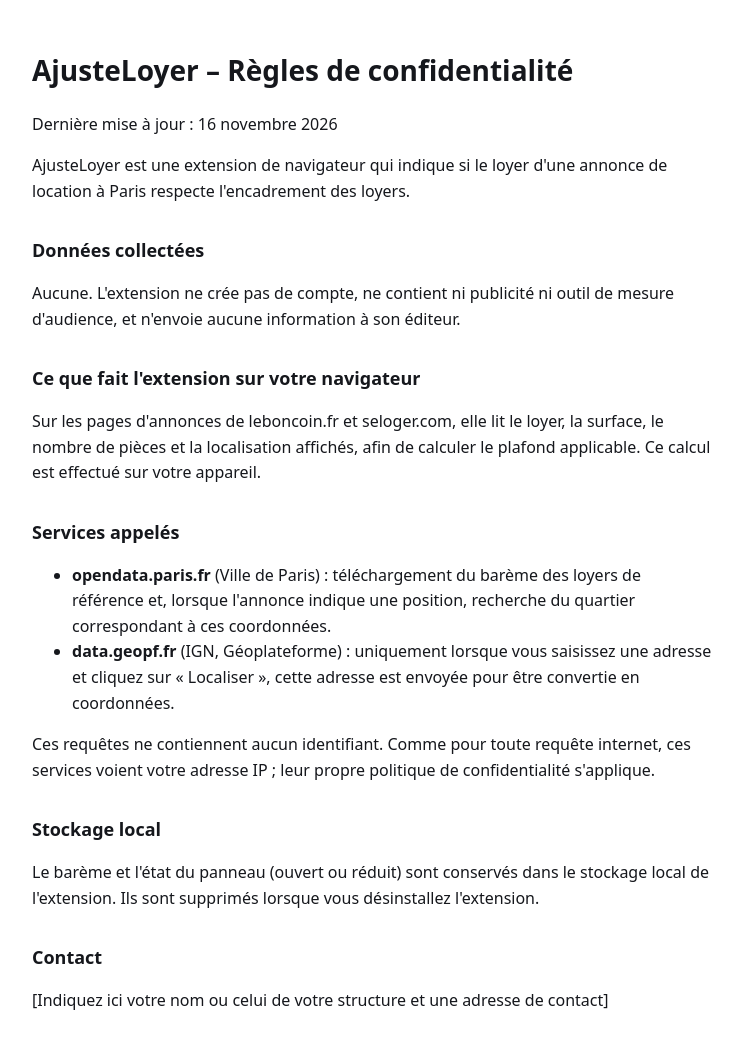
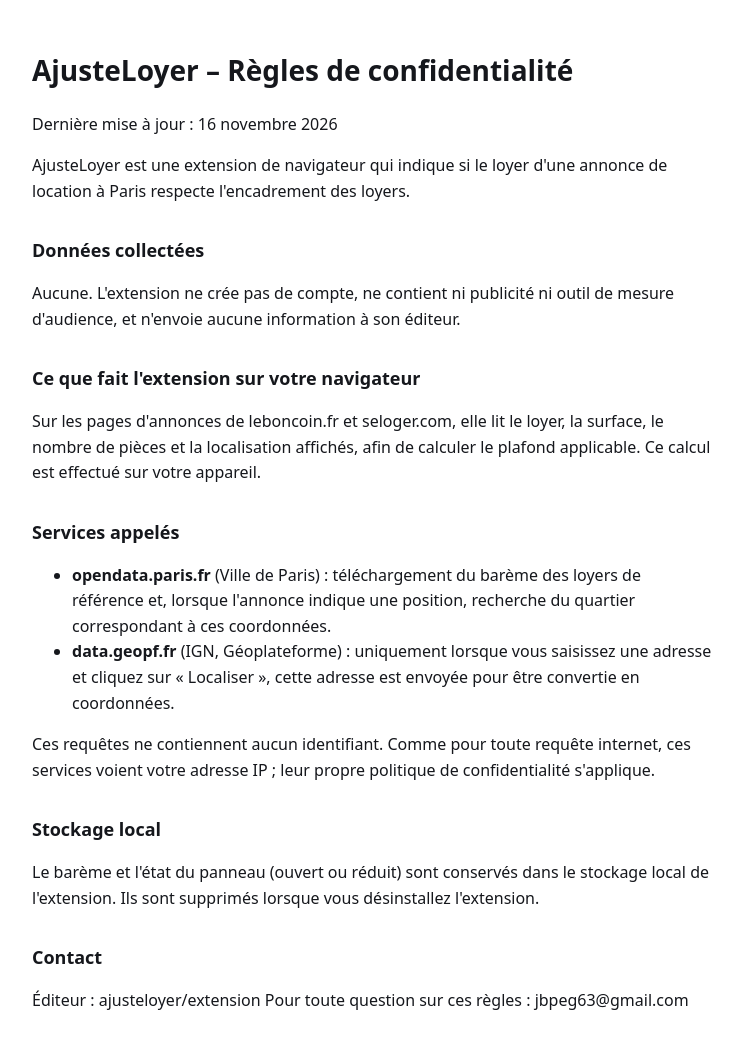
Before and after one commit to ajusteloyer/exstension, a plain HTML site: page index.html in a window 1280 px wide. Shown: the whole page, without its empty margins (268-1010 px from the left). Drawn offline with Linux system fonts and the light colour scheme.

Commit message:
Update index.html

```diff
--- a/index.html
+++ b/index.html
@@ -19,5 +19,6 @@
 <h2>Stockage local</h2>
 <p>Le barème et l'état du panneau (ouvert ou réduit) sont conservés dans le stockage local de l'extension. Ils sont supprimés lorsque vous désinstallez l'extension.</p>
 <h2>Contact</h2>
-<p>[Indiquez ici votre nom ou celui de votre structure et une adresse de contact]</p>
+<p>Éditeur : ajusteloyer/extension
+Pour toute question sur ces règles : jbpeg63@gmail.com</p>
 </body></html>
```
